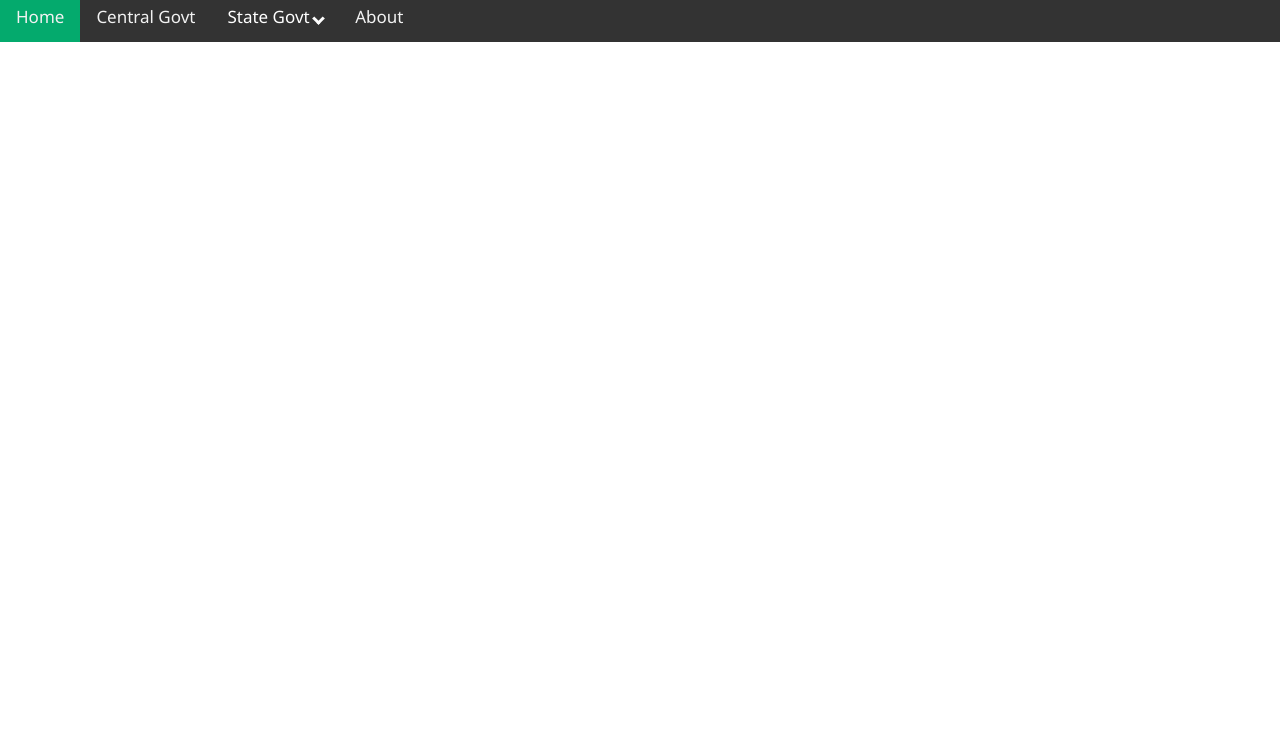
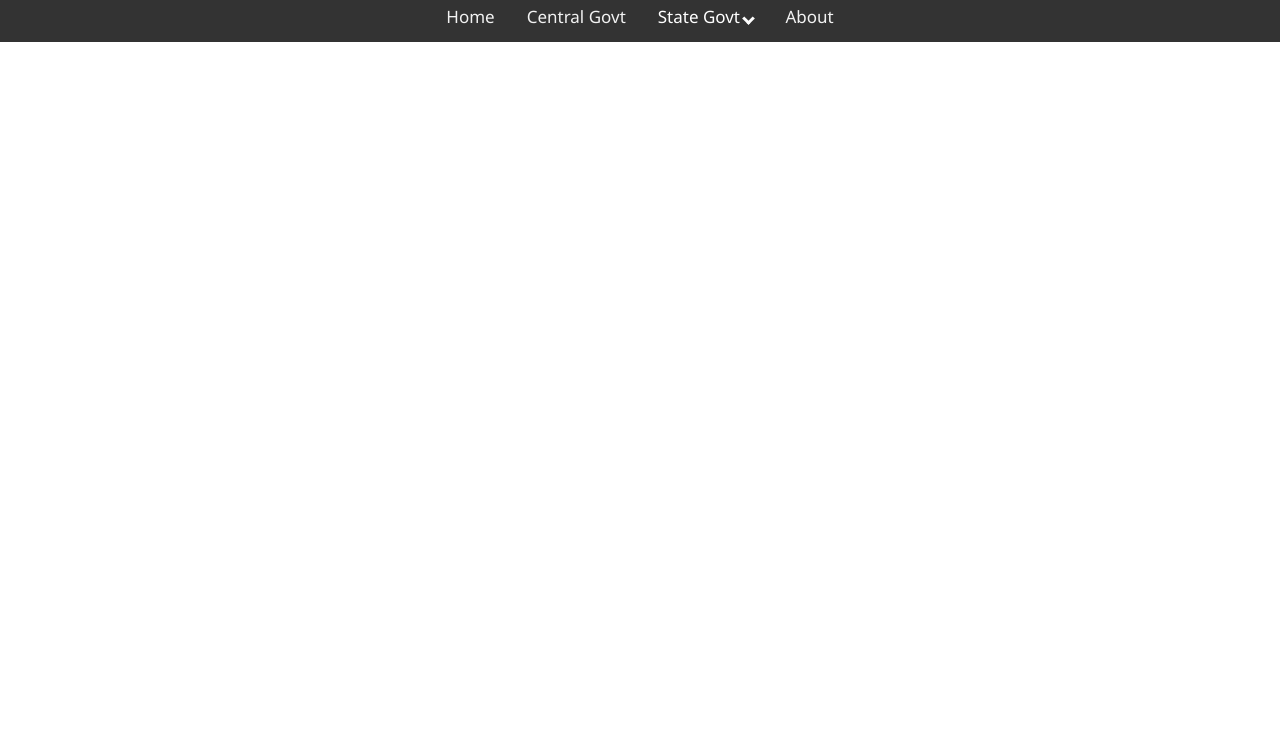
Before and after one commit to varunchib/jobportal.github.io, a plain HTML site: page government-jobs.html in a window 1280 px wide. Shown: the part 54-800 px from the top of the page. Drawn offline with Linux system fonts and the light colour scheme; files that its build step writes are made by us from their sources.

Commit message:
some more changes

```diff
--- a/assets/css/style.css
+++ b/assets/css/style.css
@@ -43,13 +43,15 @@ body {
 }
 
 .topnav {
+  display: flex;
+  justify-content: center;
   overflow: hidden;
   background-color: #333;
   }
 
 .topnav a {
-    float: left;
-    display: block;
+  float: none;
+  display: inline-block;
   color: #f2f2f2;
   text-align: center;
   padding: 14px 16px;
@@ -58,7 +60,7 @@ body {
 }
 
 .active {
-    background-color: #04AA6D;
+  background-color: #983939;
   color: white;
 }
 
@@ -67,7 +69,7 @@ body {
 }
 
 .dropdown {
-    float: left;
+  float: none;
   overflow: hidden;
 }
 
--- a/government-jobs.html
+++ b/government-jobs.html
@@ -5,7 +5,7 @@
     <meta http-equiv="X-UA-Compatible" content="IE=edge">
     <meta name="viewport" content="width=device-width, initial-scale=1.0">
     <title>Govt Jobs in Jammu and Kashmir 2022</title>
-    <link rel="stylesheet" href="../css/style.css">
+    <link rel="stylesheet" href="assets/css/style.css">
 </head>
 <body>
     <div class="header">
@@ -16,14 +16,14 @@
     </div>
 
     <div class="topnav" id="myTopnav">
-        <a href="index.html" class="active">Home</a>
-        <a href="#news">Central Govt</a>
+        <a href="index.html">Home</a>
+        <a href="government-jobs.html">Central Govt</a>
         <div class="dropdown">
           <button class="dropbtn">State Govt
             <i class="arrow down"></i>
           </button>
           <div class="dropdown-content">
-            <a href="assets/html/jammu-kashmir-govt-jobs.html">Jammu & Kashmir</a>
+            <a href="jammu-kashmir-govt-jobs.html">Jammu & Kashmir</a>
           </div>
         </div>
         <a href="#about">About</a>
```
Also changed, not shown: index.html (+7 -7 lines), jammu-kashmir-govt-jobs.html (+4 -4 lines). Lines whose indentation alone changed are shown as unchanged.
